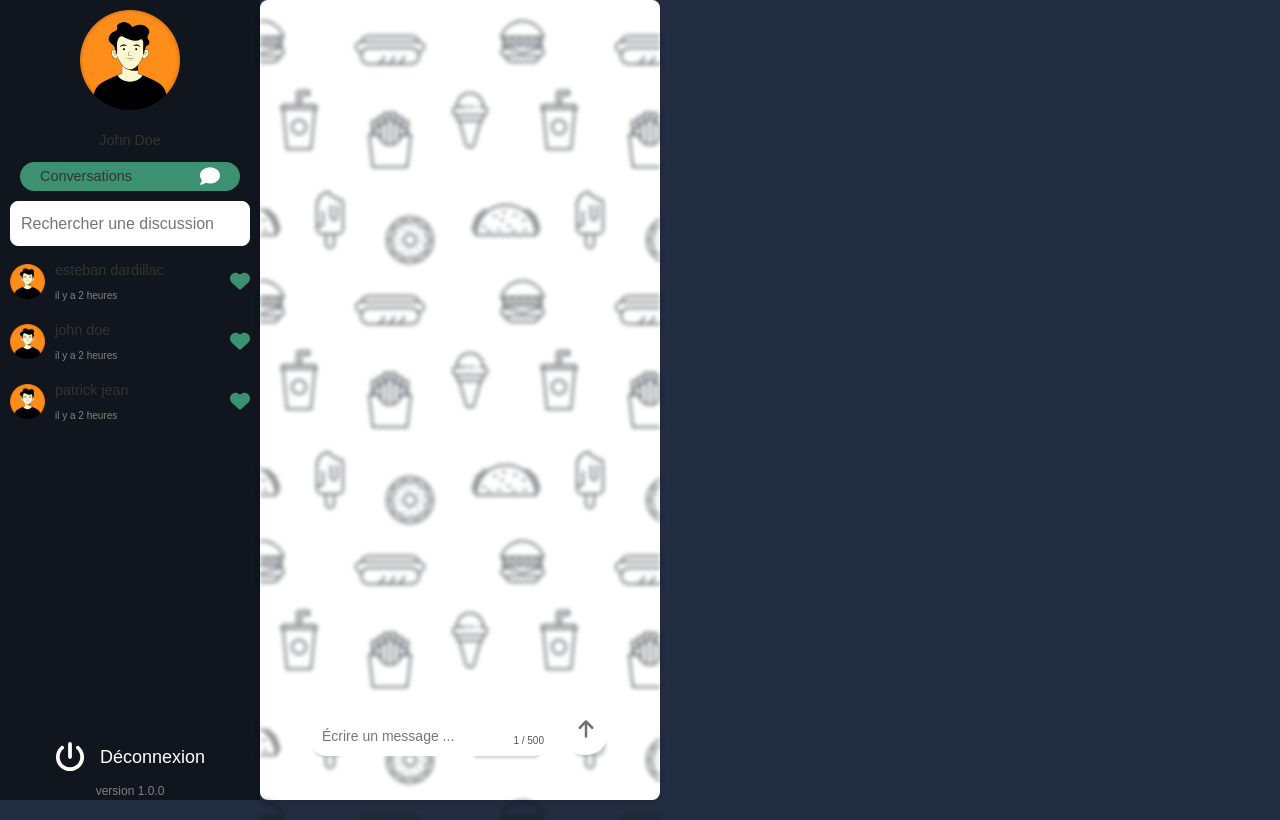
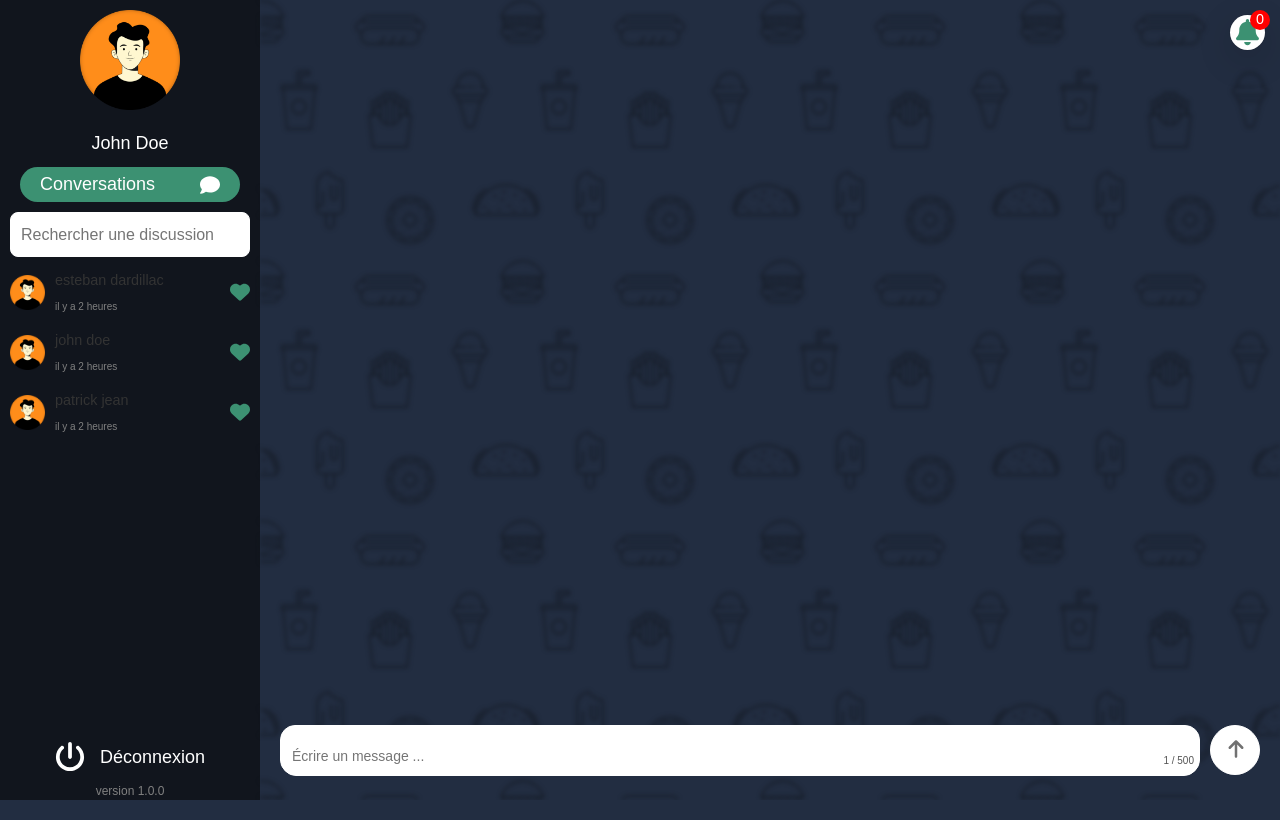
Before and after one commit to AyaAid/blablabox, a React (Vite) app in the folder frontend/: page / in a window 1280 px wide. Built offline with nearby package versions, Linux system fonts and the light colour scheme.

Commit message:
fix design

```diff
--- a/frontend/src/components/list/List.css
+++ b/frontend/src/components/list/List.css
@@ -9,7 +9,7 @@
   justify-content: space-between;
 }
 
-.profil-container {
+.list-container-elements-profil-container {
   display: flex;
   flex-direction: column;
   padding: 10px;
@@ -24,7 +24,7 @@
   font-size: 20px;
 }
 
-.profil {
+.list-container-elements-profil-container-profil {
   height: 100px;
   width: 100px;
   margin: 0px auto;
@@ -35,6 +35,11 @@
   margin: 0px auto;
   background-image: url("public/profil.png");
   background-size: contain;
+}
+
+.list-container-elements-profil-container p {
+  color: white;
+  font-size: 18px;
 }
 
 .input {
@@ -104,6 +109,7 @@
 .list-container-hamburger-icon {
   margin: auto;
   height: 90%;
+  color: white;
 }
 
 /* Écran moyen (tablettes) */
@@ -128,10 +134,18 @@
     display: flex;
   }
 
+  .list-container-bottom {
+    display: none;
+  }
+
+  .list-container-bottom.active {
+    display: block;
+  }
+
   .list-container-elements {
     display: none;
   }
   .list-container-elements.active {
-    display: flex;
+    display: block;
   }
 }
--- a/frontend/src/components/list/List.tsx
+++ b/frontend/src/components/list/List.tsx
@@ -50,8 +50,8 @@
         />
       </div>
       <div className={`list-container-elements ${menuOpen ? "active" : ""}`}>
-        <div className="profil-container">
-          <div className="profil"></div>
+        <div className="list-container-elements-profil-container">
+          <div className="list-container-elements-profil-container-profil"></div>
 
           <p>John Doe</p>
           <Button buttonMode={buttonMode} onChangeMode={toggleMode} />
@@ -65,7 +65,7 @@
         ></input>
         <DiscussionsList search={searchValue} mode={buttonMode} />
       </div>
-      <div>
+      <div className={`list-container-bottom ${menuOpen ? "active" : ""}`}>
         <button className="list-button">
           <FontAwesomeIcon icon={faPowerOff} className="list-icon" />
           <p>Déconnexion</p>
--- a/frontend/src/components/notification-bar/NotificationBar.css
+++ b/frontend/src/components/notification-bar/NotificationBar.css
@@ -9,7 +9,7 @@
   position: absolute;
 }
 
-.notification {
+.notification-bar-notification {
   height: 35px;
   width: 35px;
   background-color: white;
@@ -18,10 +18,10 @@
   display: flex;
   position: relative;
   cursor: pointer;
-    box-shadow: rgba(0, 0, 0, 0.16) 0px 10px 36px 0px, rgba(0, 0, 0, 0.06) 0px
-        0px 0px 1px;
+  box-shadow: rgba(0, 0, 0, 0.16) 0px 10px 36px 0px,
+    rgba(0, 0, 0, 0.06) 0px 0px 0px 1px;
 }
-.notification-nb {
+.notification-bar-notification-nb {
   position: absolute;
   height: 20px;
   width: 20px;
@@ -34,11 +34,12 @@
   align-items: center;
 }
 
-.notification-nb p {
+.notification-bar-notification-nb p {
   margin: 0 auto;
+  color: white;
 }
 
-.notification-icon {
+.notification-bar-notification-bell {
   color: var(--third-color);
   margin: auto;
   height: 75%;
--- a/frontend/src/components/notification-bar/NotificationBar.tsx
+++ b/frontend/src/components/notification-bar/NotificationBar.tsx
@@ -1,18 +1,21 @@
-import { FontAwesomeIcon } from '@fortawesome/react-fontawesome'
-import './NotificationBar.css'
-import { faBell } from '@fortawesome/free-solid-svg-icons'
+import { FontAwesomeIcon } from "@fortawesome/react-fontawesome";
+import "./NotificationBar.css";
+import { faBell } from "@fortawesome/free-solid-svg-icons";
 
 const NotificationBar = () => {
-    return (
-        <div className="notification-bar">
-            <div className="notification">
-                <div className="notification-nb">
-                    <p>0</p>
-                </div>
-                <FontAwesomeIcon icon={faBell} className="notification-icon" />
-            </div>
+  return (
+    <div className="notification-bar">
+      <div className="notification-bar-notification">
+        <div className="notification-bar-notification-nb">
+          <p>0</p>
         </div>
-    )
-}
+        <FontAwesomeIcon
+          icon={faBell}
+          className="notification-bar-notification-bell"
+        />
+      </div>
+    </div>
+  );
+};
 
-export default NotificationBar
+export default NotificationBar;
--- a/frontend/src/views/Home.tsx
+++ b/frontend/src/views/Home.tsx
@@ -28,7 +28,7 @@
   return (
     <div className="page">
       <List />
-      <div className="container">
+      <div className="page-container">
         <div className="bg"></div>
         <NotificationBar />
         <div className="messages">
@@ -44,4 +44,4 @@
   );
 };
 
-export default Home
+export default Home;
```
Also changed, not shown: frontend/src/views/Home.css. Lines whose indentation alone changed are shown as unchanged.
